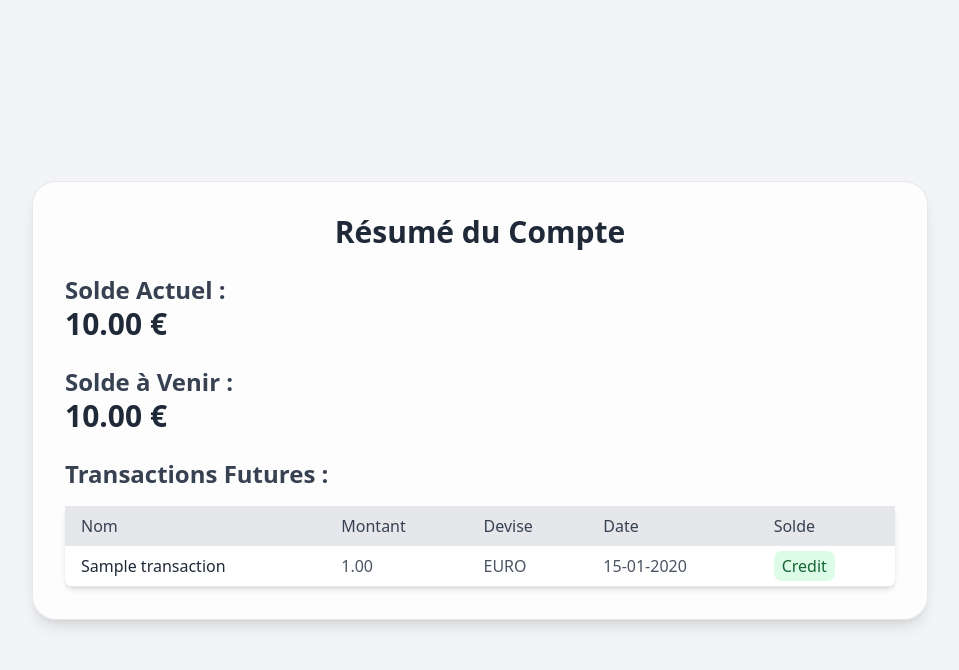
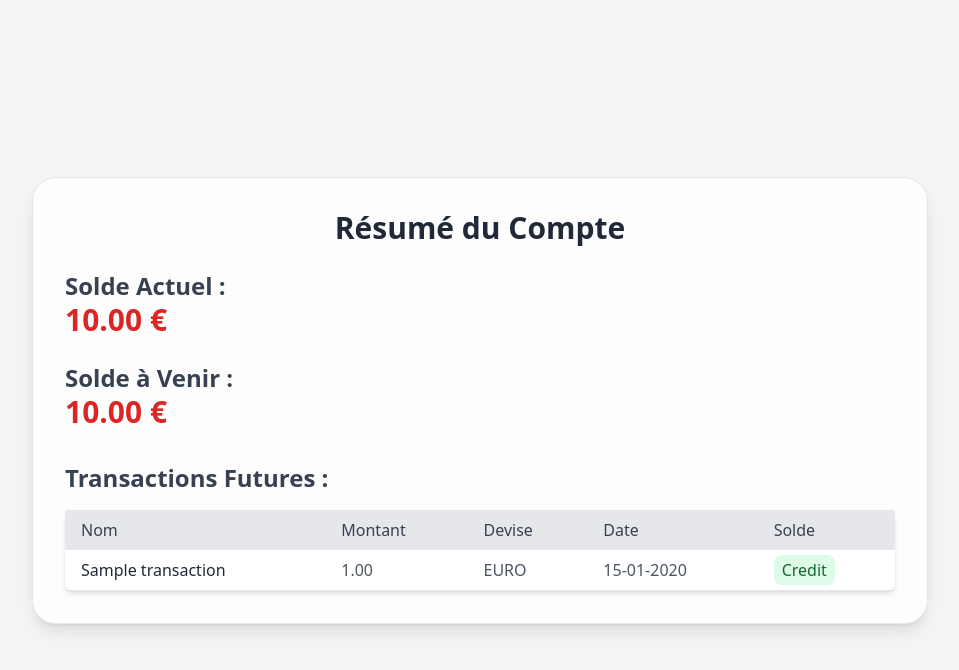
Before and after one commit to Jonathancassara/Budget_WebaApp, a Django app: template budget/frontend/templates/frontend/compte.html in a window 1280 px wide. Shown: the top 670 px of the page, without its empty margins (160-1119 px from the left). Run offline with Django 5.2, Linux system fonts and the light colour scheme; tables that the repository leaves empty hold one stand-in row (values such as "Sample post"); the template is opened without the code that fills it: values that come from a table or form of the project are taken from there, most other values are stand-ins (such as "Sample title", 1, 10 or a date in 2020).

Commit message:
Update style.css

```diff
--- a/budget/static/css/style.css
+++ b/budget/static/css/style.css
@@ -621,6 +621,10 @@ video {
   margin-left: 1rem;
 }
 
+.mt-8 {
+  margin-top: 2rem;
+}
+
 .block {
   display: block;
 }
@@ -954,6 +958,11 @@ video {
   color: rgb(34 197 94 / var(--tw-text-opacity, 1));
 }
 
+.text-green-600 {
+  --tw-text-opacity: 1;
+  color: rgb(22 163 74 / var(--tw-text-opacity, 1));
+}
+
 .text-green-800 {
   --tw-text-opacity: 1;
   color: rgb(22 101 52 / var(--tw-text-opacity, 1));
@@ -962,6 +971,11 @@ video {
 .text-red-500 {
   --tw-text-opacity: 1;
   color: rgb(239 68 68 / var(--tw-text-opacity, 1));
+}
+
+.text-red-600 {
+  --tw-text-opacity: 1;
+  color: rgb(220 38 38 / var(--tw-text-opacity, 1));
 }
 
 .text-red-800 {
```
